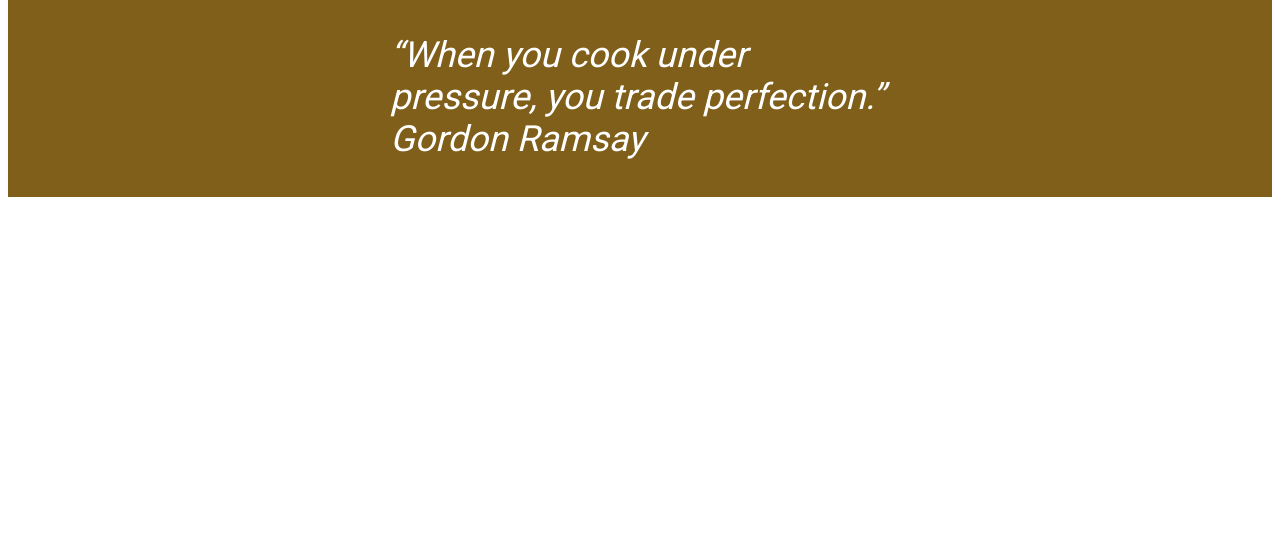
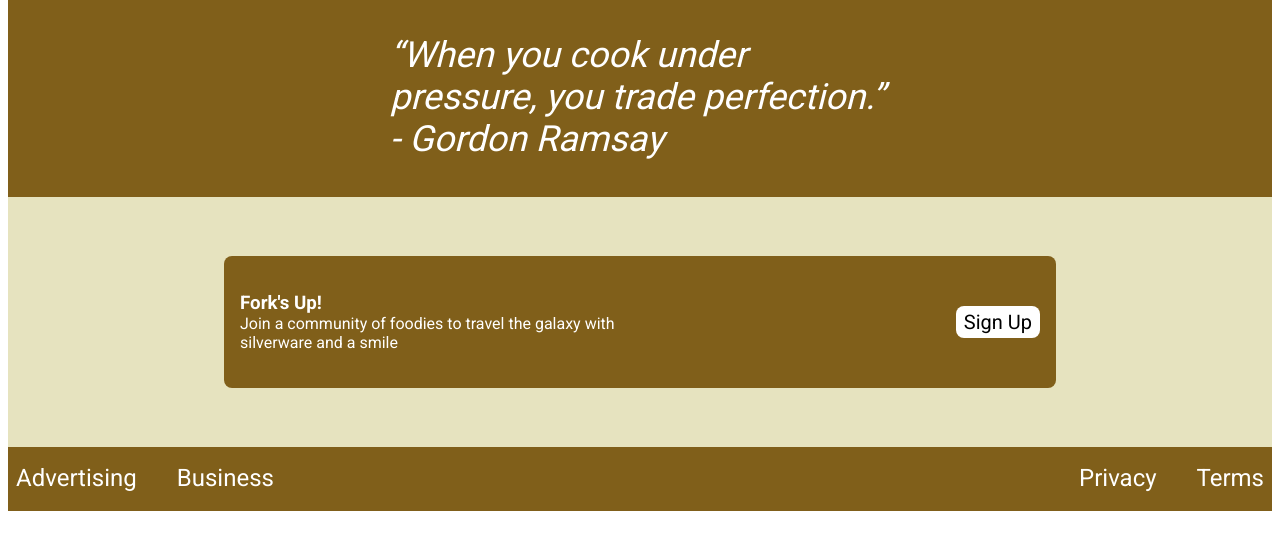
Before and after one commit to agosmou/Odin-Landing-Page, a plain HTML site: page index.html in a window 1280 px wide. Shown: the part 1247-1784 px from the top of the page. Before the commit the page ends 1452 px from the top, so only its background shows below. Drawn offline with Linux system fonts and the light colour scheme.

Commit message:
Webpage has been altered to be at, if not near, completion

```diff
--- a/index.html
+++ b/index.html
@@ -13,8 +13,10 @@
 
     <div class="background-color-top">
         <div class="header">
-            <img src="./logo.png" alt="knife and fork">
-            <h1>Local Foodie</h1>
+            <div class="logo-header">
+                <img src="./logo.png" class="logo-img" alt="knife and fork">
+                <h1>Local Foodie</h1>
+            </div>
 
             <div class = "header-links">
                 <ul>
@@ -31,7 +33,7 @@
 
             <h2> Yum!</h2>
             <div class="hero-paragraph"><p> Where will your palette take you? From lomo saltado in Lima, Peru to a New York style pizza in the heart of Brooklyn, your tastebuds are about to go through a euphoric wormhole of flavors... Stay tuned.</p></div>
-            <button> Sign Up</button>
+            <a href="https://www.google.com"><button> Sign Up</button></a>
             </div>
             <img class="hero-food" src="./hero-food.jpg" alt="food">
           </div>
@@ -62,14 +64,21 @@
     </div>
 
     <div class="quote">
-        <div class="quote-text"> “When you cook under pressure, you trade perfection.” Gordon Ramsay </div>
+        <div class="quote-text"> “When you cook under pressure, you trade perfection.” - Gordon Ramsay </div>
 
     </div>
 
-    <div class="button">    </div>
+    <div class="bottom-container">
+        <div class="bottom-box">
+            <div class="bottom">
+                <h3> Fork's Up!</h3>
+                <div class="bottom-text"> Join a community of foodies to travel the galaxy with silverware and a smile</div>
+            </div>
+            <a href="https://www.google.com"><button>Sign Up</button></a>
+        </div>
+    </div>
 
-
-<!--     <div class="footer">
+    <div class="footer">
         <ul class="left-links">
             <li><a href="https://www.google.com">Advertising</a></li>
             <li><a href="https://www.google.com">Business</a></li>
@@ -81,11 +90,6 @@
 
     </div>
 
-
--->
-
-
-
 </body>
 
 </html>
--- a/styles.css
+++ b/styles.css
@@ -14,7 +14,17 @@
     display:flex;
     height: 96px;
     justify-content: space-evenly;
+    align-items: center;
 
+}
+
+.logo-img{
+    width: 80px;
+}
+
+.logo-header{
+    display: flex;
+    align-items: center;
 }
 
 ul    {
@@ -55,7 +65,7 @@
 
 button{
 border-radius: 8px;
-background-color: rgb(236, 233, 185);
+background-color: rgb(255, 255, 255);
 color: black;
 font-size: 20px;
 padding: 4px;
@@ -73,6 +83,7 @@
 
 .thumbnail-title, .thumbnails{
     background-color: rgb(230, 227, 191);
+    color: #47340b;
 }
 
 .thumbnail-title {
@@ -104,8 +115,9 @@
 
 .thumbnail-text{
     text-align: center;
+    color:  #47340b;
 }
-
+/* Start of quote */
 .quote{
     display: flex;
     background-color: #805f1a;
@@ -123,14 +135,56 @@
     width: 500px;
 }
 
+/* start of bottom banner */
+.bottom-container{
+    display: flex;
+    background-color: rgb(230, 227, 191);
+    height:250px;
+    justify-content: center;
+    align-items: center;
+    gap:16px;
+}
+
+.bottom-box{
+    background-color: #805f1a;
+    width: 800px;
+    height: 100px;
+    border-radius: 8px;
+    padding: 16px;
+    gap: 8px;
+    justify-content: space-between;
+    display: flex;
+    align-items: center;
+}
+
+h3{
+    margin:0px;
+    color: white;
+}
+
+.bottom-text{
+    color: white;
+}
+
+.bottom{
+    flex-wrap: wrap;
+    width: 400px;
+}
 
 
+/* start of footer */
 
+.footer{
+    display: flex;
+    height: 64px;
+    justify-content: space-between;
+    align-items: center;
+    background: #805f1a;
+    padding: 0px;
+}
 
-
-/*
-.footer{
-    background-color:805f1a;
-    color: white;
+.left-links, .right-links{
+    color: black;
+    text-decoration: none;
+    padding: 8px;
 }
-*/
```
